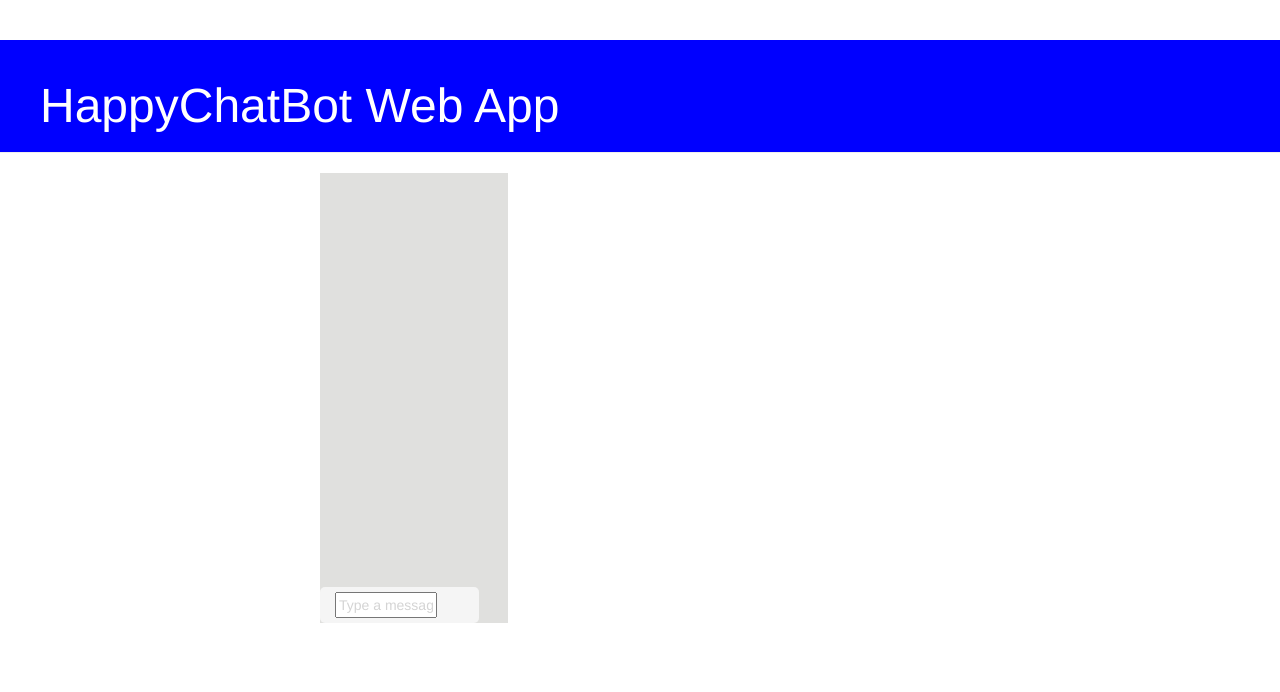
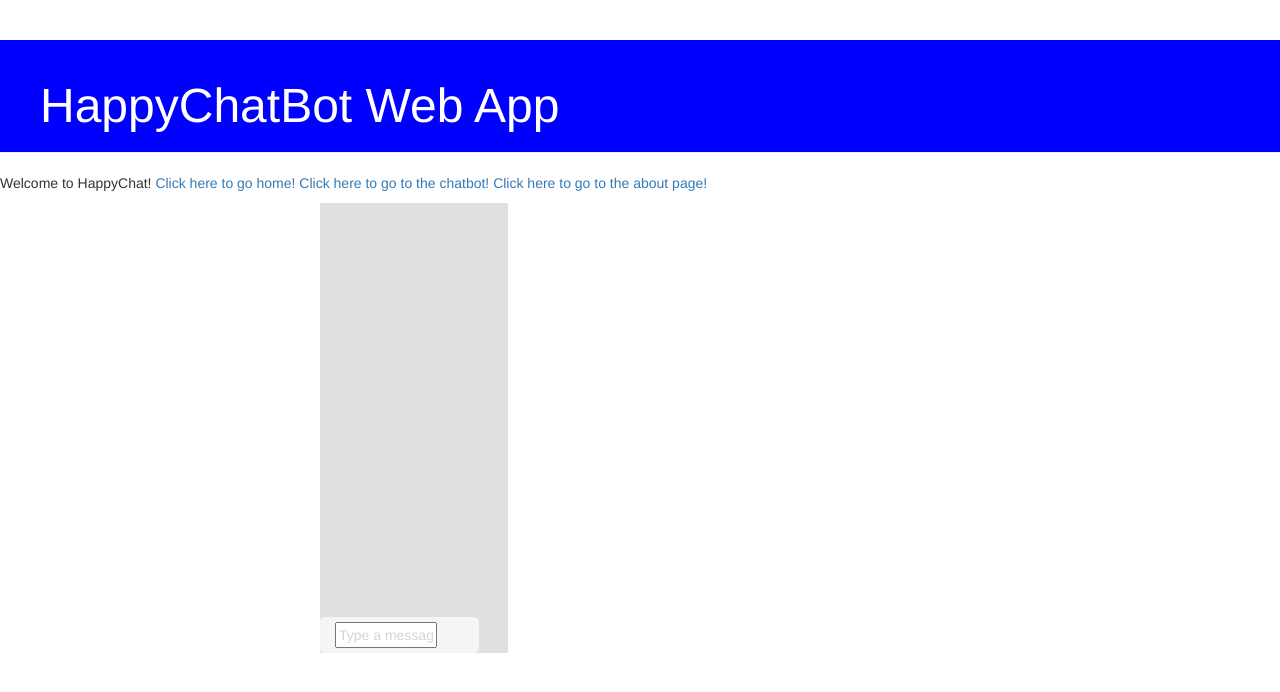
Before and after one commit to happystep/cis598finalproject, a Django app: page /chat in a window 1280 px wide. Shown: the top 692 px of the page. Run offline with Django 3.2, Linux system fonts and the light colour scheme; some libraries are stand-ins or nearby versions.

Commit message:
changes to the html

```diff
--- a/chatbot/intents.json
+++ b/chatbot/intents.json
@@ -1,6 +1,6 @@
 {"intents": [
         {"tag": "greeting",
-         "patterns": ["Hi", "How are you", "Is anyone there?", "Hello", "Good day"],
+         "patterns": ["Hi", "How are you", "Is anyone there?", "Hello", "Good day", "Good morning", "Good Evening"],
          "responses": ["Hello, thanks for visiting", "Good to see you again", "Hi there, how can I help?"],
          "context_set": ""
         },
@@ -39,8 +39,8 @@
          "context_filter": "rentalday"
         },
         {"tag": "master",
-        "patterns": ["I's Luis"],
-        "responses": ["Hello my Master"],
+        "patterns": ["It's Luis", "Luis", "luis", "work", "not working", "are you smart?"],
+        "responses": ["Hello my Master", "Master is here", "Now yes he is here"],
         "context_filter": "master"
 
           }
--- a/djangogirls/blog/templates/blog/base.html
+++ b/djangogirls/blog/templates/blog/base.html
@@ -17,6 +17,14 @@
     <div class="page-header">
         <h1><a href="/">HappyChatBot Web App</a></h1>
     </div>
+
+   <div> <p>
+       Welcome to HappyChat!
+       <a href="/"> Click here to go home! </a>
+       <a href="chat"> Click here to go to the chatbot! </a>
+       <a href="/about"> Click here to go to the about page! </a>
+
+        </p> </div>
     <div class="content container">
         <div class="row">
             <div class="col-md-8">
--- a/djangogirls/blog/templates/blog/chat.html
+++ b/djangogirls/blog/templates/blog/chat.html
@@ -6,9 +6,13 @@
     <body>
         <link rel="stylesheet" href="{% static 'css/chat.css' %}">
         <script src="../../static/css/script.js"></script>
+        <div>
+
+                    </div>
         <div class="col-sm-3 col-sm-offset-4 frame">
             <ul></ul>
             <div>
+
                 <div class="msj-rta macro">
                     <div class="text text-r" style="background:whitesmoke !important">
                         <input type="text" id='mytext' placeholder="Type a message"   onkeypress="on(event)" />
@@ -18,6 +22,9 @@
                 <div style="padding:10px;">
 
                 </div>
+
+                <p>
+
             </div>
         </div>
     </body>
```
Also changed, not shown: 2 other files.
